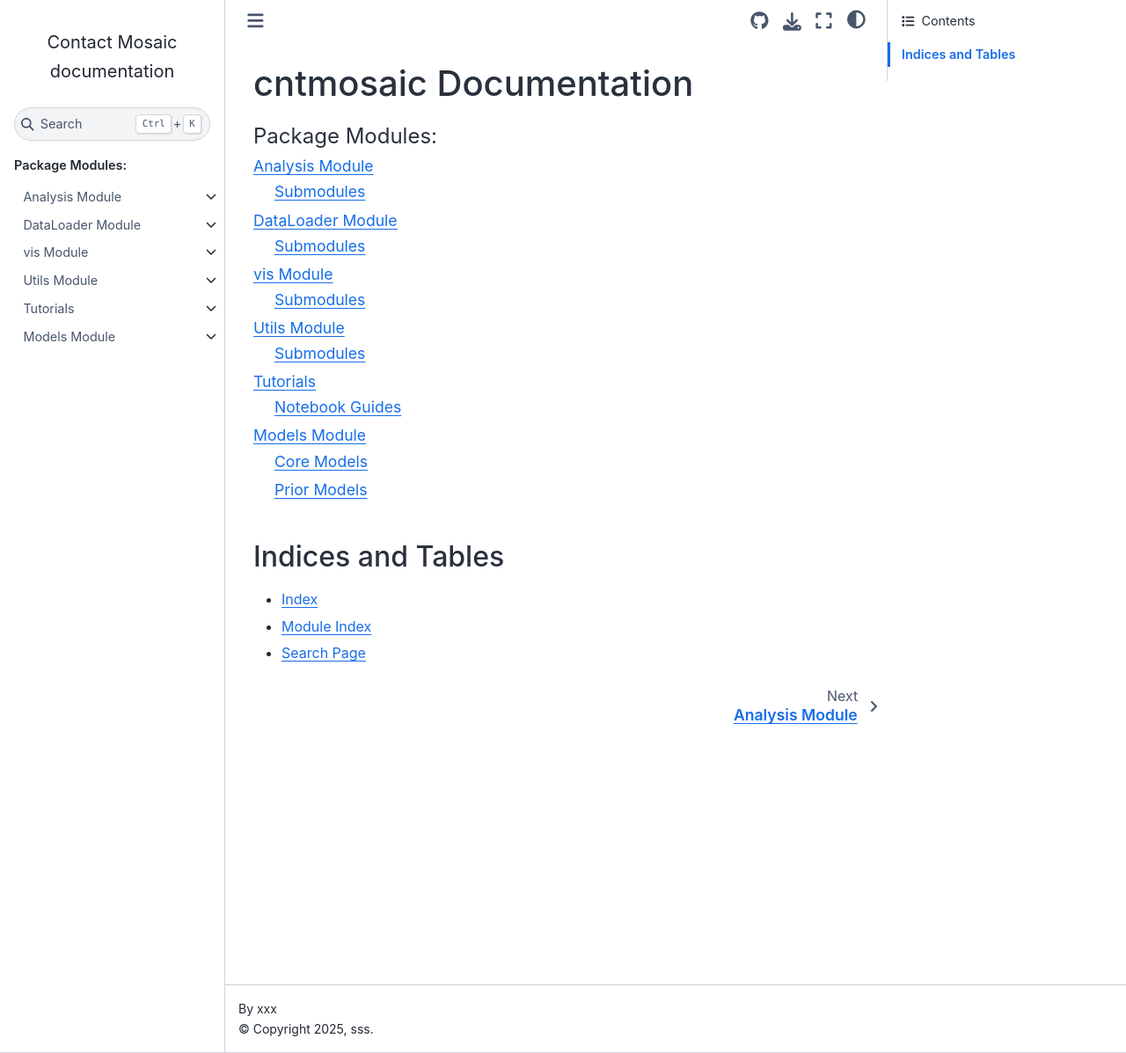
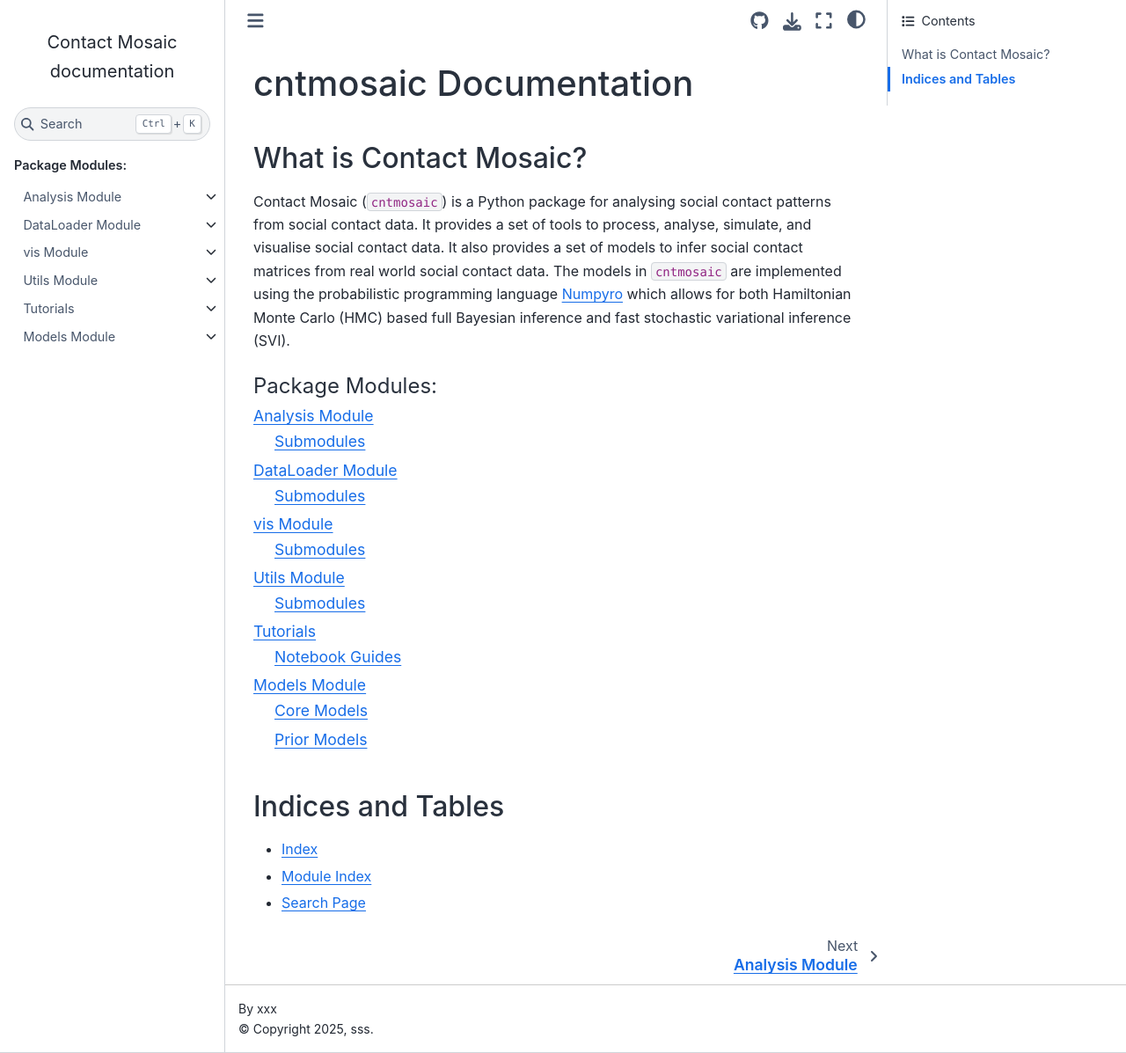
Before and after one commit to Desmond-LIN-Y/YuGiOhExodiaFTK, a Sphinx documentation site: the page built from docs/source/index.rst, in a window 1280 px wide and 1197 px high. Shown: the whole window at 88% size. Built offline with Sphinx 7.4.7 and the Sphinx Book theme 1.1.4, drawn with Linux system fonts in a browser that asks for light colours; pages that are not in the unit, such as notebooks, are missing from menus.

```diff
--- a/docs/requirements.txt
+++ b/docs/requirements.txt
@@ -116,6 +116,7 @@ slicer==0.0.8
 snowballstemmer==2.2.0
 soupsieve==2.6
 Sphinx==8.1.3
+sphinx-copybutton>=0.5.0
 sphinx-rtd-theme
 sphinx-basic-ng==1.0.0b2
 sphinx-book-theme==1.1.3
--- a/docs/source/conf.py
+++ b/docs/source/conf.py
@@ -18,10 +18,12 @@ extensions = [
   'sphinx.ext.napoleon',
   'sphinx.ext.autodoc',
   'sphinx.ext.viewcode',
+  'sphinx-copybutton',
   'myst_parser',
   'nbsphinx'
 ]
 # Support notebook files
+nbsphinx_execute = 'never'  # Use pre-executed notebooks
 nbsphinx_allow_errors = True
 autoclass_content = 'both'
 
--- a/docs/source/index.rst
+++ b/docs/source/index.rst
@@ -1,5 +1,12 @@
 cntmosaic Documentation
 =======================
+What is Contact Mosaic?
+-----------------------
+Contact Mosaic (``cntmosaic``) is a Python package for analysing social contact patterns from
+social contact data. It provides a set of tools to process, analyse, simulate, and visualise social contact data.
+It also provides a set of models to infer social contact matrices from real world social contact data.
+The models in ``cntmosaic`` are implemented using the probabilistic programming language `Numpyro <https://num.pyro.ai/en/stable/index.html>`_ which allows for
+both Hamiltonian Monte Carlo (HMC) based full Bayesian inference and fast stochastic variational inference (SVI).
 
 .. toctree::
    :maxdepth: 2
```
Also changed, not shown: docs/source/modules/tutorial.rst (+10 -4 lines), 2 other files.
